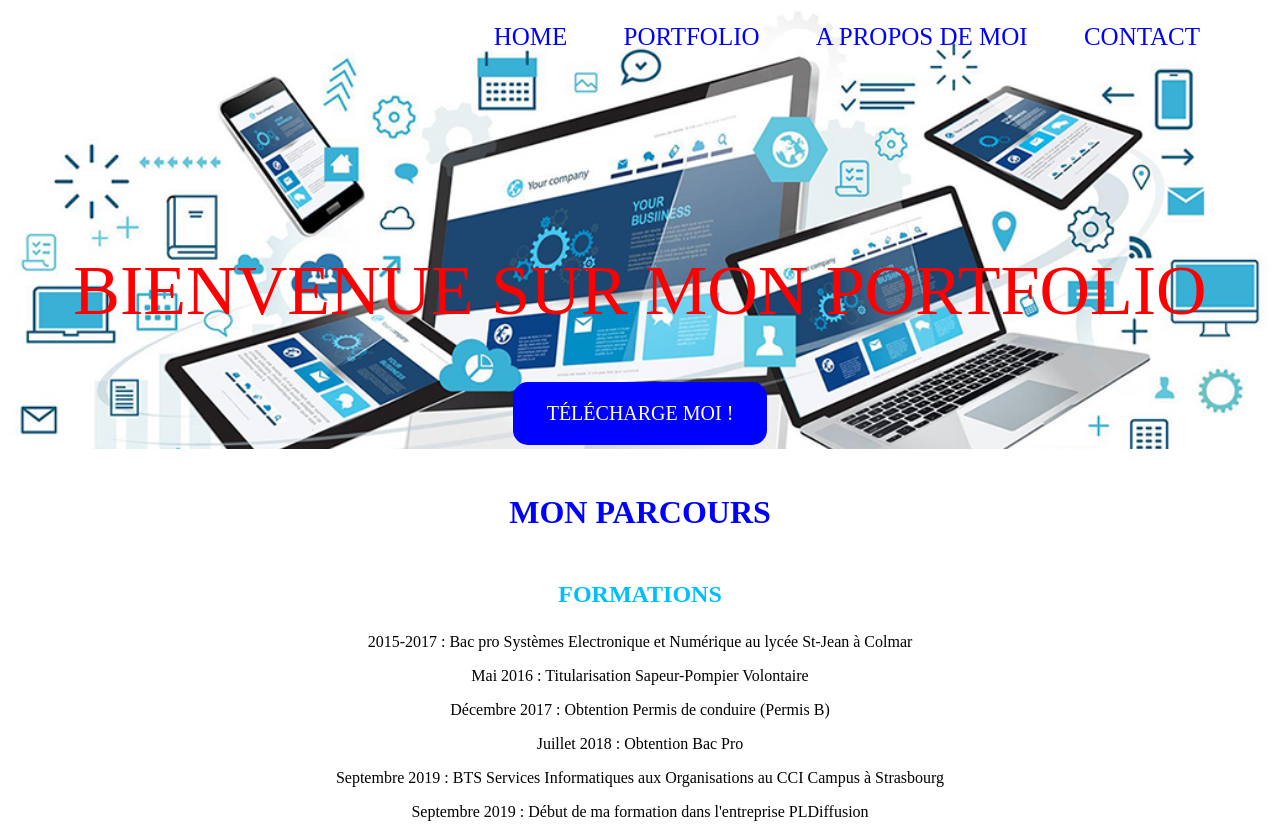
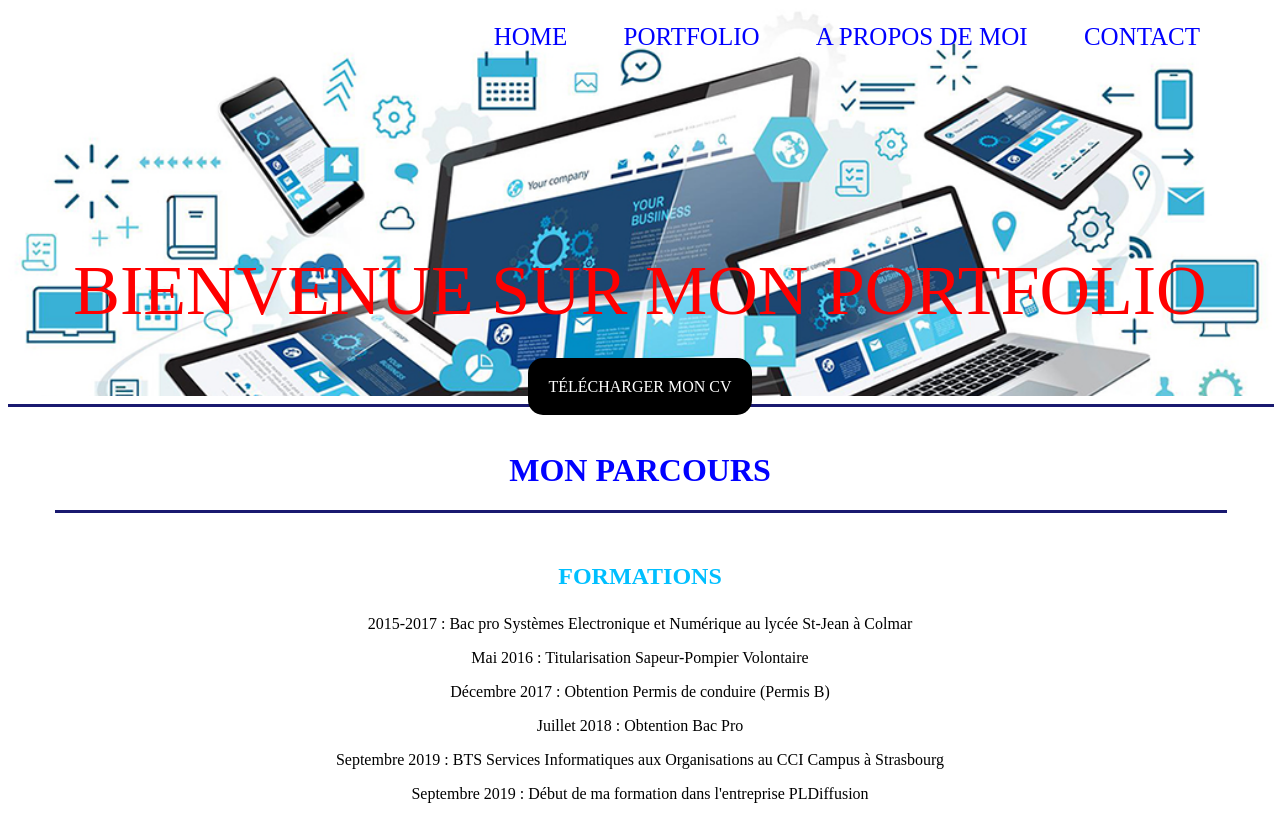
Before and after one commit to Darky-Twiste/Portfolio, a plain HTML site: page Portfolio V.1.0.2/Index.html in a window 1280 px wide. Shown: the top 824 px of the page. Drawn offline with Linux system fonts and the light colour scheme; a web font is replaced by a local one.

Commit message:
Portfolio V.1.0.2

```diff
--- a/Portfolio V.1.0.2/Index.html
+++ b/Portfolio V.1.0.2/Index.html
@@ -26,16 +26,20 @@
                 </div>
                 <div class="home">
                     <h1>Bienvenue sur mon portfolio</h1>
-                        <a href="https://drive.google.com/file/d/1wmGV5W69dflyEtmg8oZKAHESxtsZctsr/view?usp=sharing/" class="button" method="get" target="_blank">Télécharge moi !</a>
+                    <a href="#">Télécharger mon CV</a>
                 </div>
             </div>
         </div> <!-- Fin Header -->
+
+        <hr align="center" width="100%" color="midnightblue" size="3">
 
         <div class="services">
             <div class="container">
                 <div class="section-titre">
                     <h1>Mon parcours</h1>
                 </div>
+
+        <hr align="center" width="100%" color="midnightblue" size="3">
 
                 <div class="section-title">
                     <h2>FORMATIONS</h2>
@@ -96,6 +100,8 @@
             </div>
         </div> <!-- Fin Services -->
 
+        <hr align="center" width="50%" color="midnightblue" size="3">
+
         <div class="a propos de moi">
             <div class="container">
                 <div class="propos-titre">
--- a/Portfolio V.1.0.2/css/style.css
+++ b/Portfolio V.1.0.2/css/style.css
@@ -67,21 +67,6 @@ font-family: 'Goudy Bookletter 1911', serif;
     border-radius: 15px;
     text-decoration: none;
 }
-
-.header .container .button{
-         background-color: blue;
-         border: none;
-         color: white;
-         padding: 20px 34px;
-         text-align: center;
-         text-decoration: none;
-         display: inline-block;
-         font-size: 20px;
-         margin: 4px 2px;
-         cursor: pointer;
-         text-transform: uppercase;
-}
-
 /* Fin Header */
 
 .services{
@@ -119,5 +104,5 @@ font-family: 'Goudy Bookletter 1911', serif;
     text-align: center;
     color: black;
     text-transform: uppercase;
-    margin-top: 50px;
+    margin-top: 25px;
 }
```
